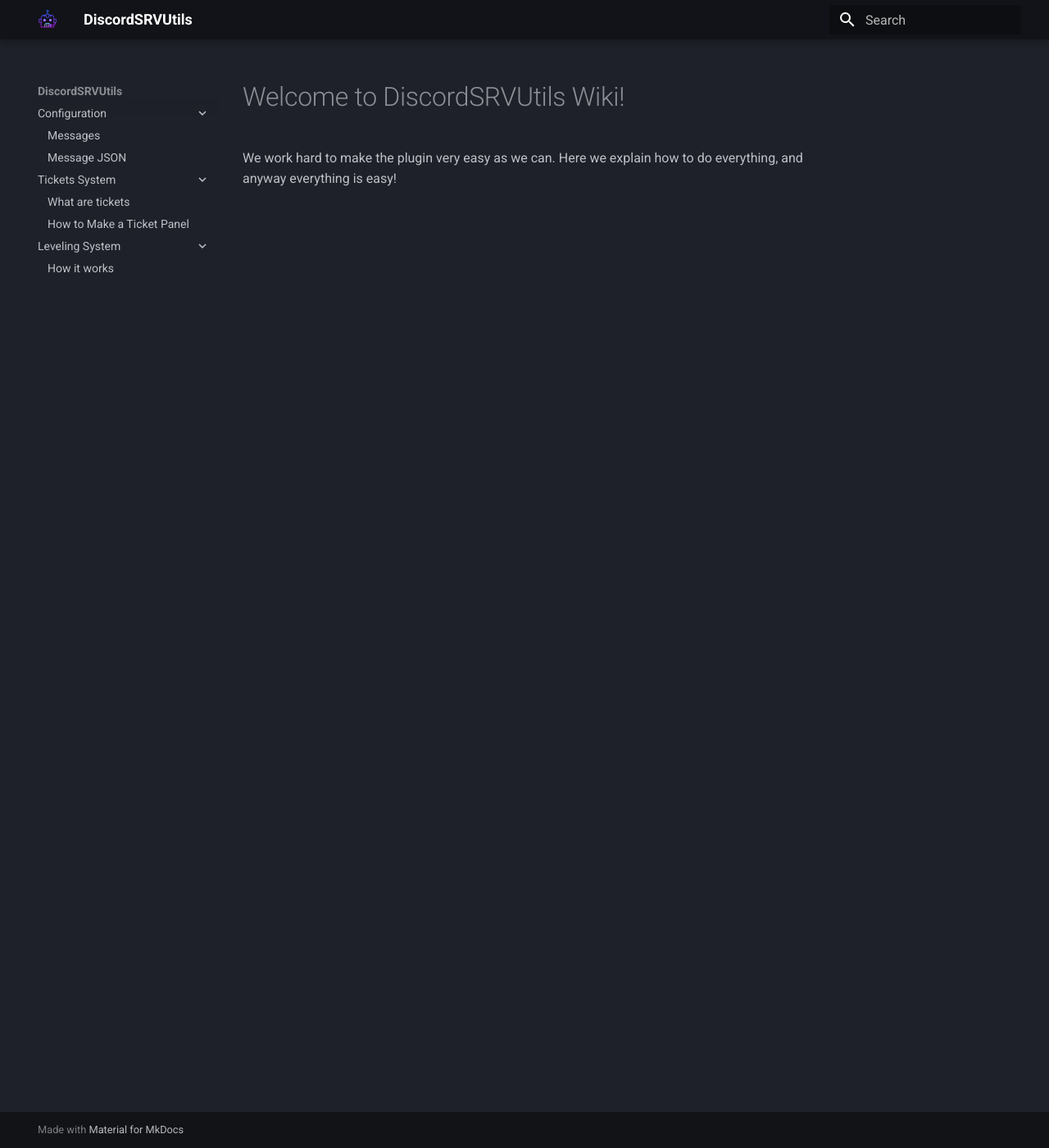
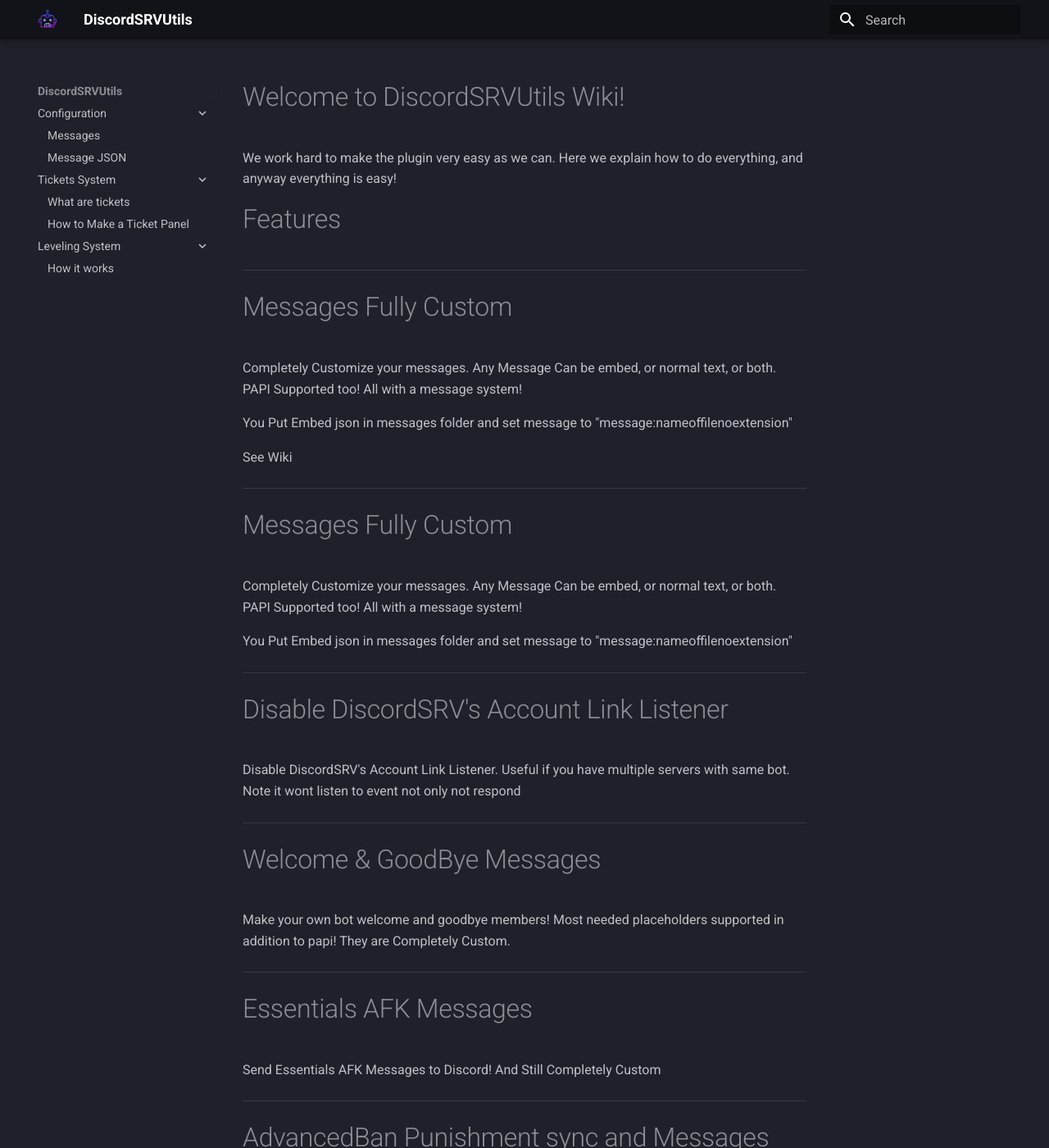
Before and after one commit to BlueDevelopersInc/dsu-wiki, an MkDocs documentation site: the page built from docs/index.md, in a window 1280 px wide and 1400 px high. Shown: the whole window at 82% size. Built offline with MkDocs 1.6.1 and Material for MkDocs 9.7.7, drawn with Linux system fonts in a browser that asks for light colours; some of the changed text lies outside the part shown.

Commit message:
index.md changes

```diff
--- a/docs/index.md
+++ b/docs/index.md
@@ -1,3 +1,81 @@
 # Welcome to DiscordSRVUtils Wiki!
 
 We work hard to make the plugin very easy as we can. Here we explain how to do everything, and anyway everything is easy!
+
+
+# Features
+
+* * *
+
+Messages Fully Custom
+=====================
+
+Completely Customize your messages. Any Message Can be embed, or normal text, or both. PAPI Supported too! All with a message system!
+
+You Put Embed json in messages folder and set message to "message:nameoffilenoextension"
+
+See Wiki
+
+* * *
+
+Messages Fully Custom
+=====================
+
+Completely Customize your messages. Any Message Can be embed, or normal text, or both. PAPI Supported too! All with a message system!
+
+You Put Embed json in messages folder and set message to "message:nameoffilenoextension"
+
+* * *
+
+Disable DiscordSRV's Account Link Listener
+==========================================
+
+Disable DiscordSRV's Account Link Listener. Useful if you have multiple servers with same bot. Note it wont listen to event not only not respond
+
+* * *
+
+Welcome & GoodBye Messages
+==========================
+
+Make your own bot welcome and goodbye members! Most needed placeholders supported in addition to papi! They are Completely Custom.
+
+* * *
+
+Essentials AFK Messages
+=======================
+
+Send Essentials AFK Messages to Discord! And Still Completely Custom
+
+* * *
+
+AdvancedBan Punishment sync and Messages
+========================================
+
+Sync AdvancedBan Punishments with your discord (if player is linked). Send Messages to Discord, They Are Completely Custom!
+
+* * *
+
+Tickets System
+==============
+
+Create a ticket panel, and any user can open a ticket! 90% custom messages and easy to use!
+
+* * *
+
+Leveling System
+===============
+
+Normal Leveling but synced with Discord!
+
+
+# Requirements
+
+- DiscordSRV.
+- Minecraft version from 1.8 -> 1.17 (new versions should work without new dsu updates)
+
+# Required Permissions
+- Ban Members (For AdvancedBan Sync)
+
+# How we store data
+
+In a database, hsqldb or mysql(or mariadb). hsqldb is default
--- a/mkdocs.yml
+++ b/mkdocs.yml
@@ -25,3 +25,6 @@
 
 extra_css:
   - stylesheets/extra.css
+
+
+dev_addr: '0.0.0.0:8080'
```
